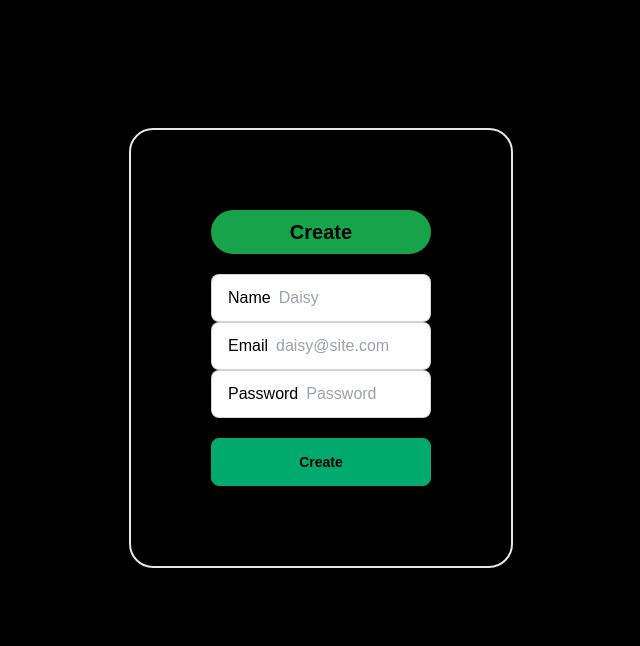
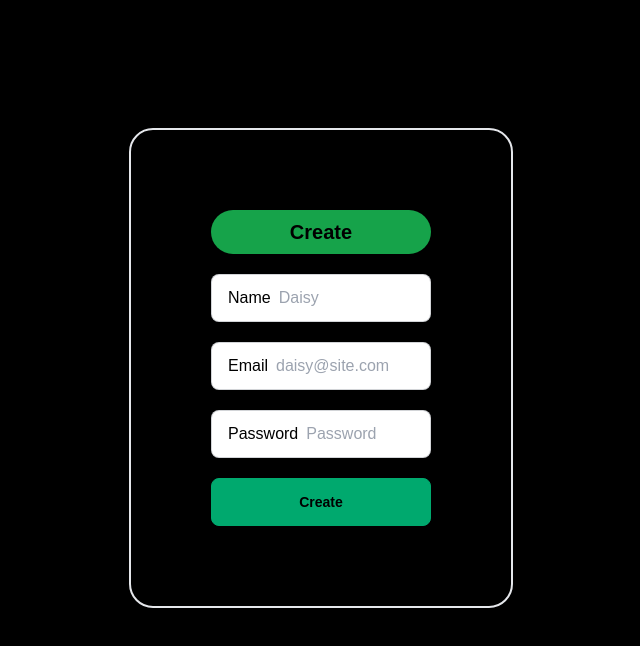
Before and after one commit to Shakib-Shajid/next_crud, a Next.js app: page /create in a window 1280 px wide. Shown: the top 646 px of the page, without its empty margins (319-959 px from the left). Built offline with nearby package versions, Linux system fonts and the light colour scheme.

Commit message:
create added in UI section

```diff
--- a/src/app/create/page.jsx
+++ b/src/app/create/page.jsx
@@ -1,3 +1,5 @@
+"use client"
+import axios from 'axios';
 import React from 'react';
 
 const page = () => {
@@ -10,15 +12,19 @@ const page = () => {
             email: event.target.email.value,
             password: event.target.password.value,
         }
+
+        axios.post('http://localhost:3000/create/api', newCreate)
+            .then(res => console.log(res))
+            .catch(error => console.log(error))
     }
 
 
     return (
         <div className='pt-32'>
-            <div className='w-[30%] mx-auto text-center space-y-5 border-2 p-20 rounded-3xl'>
+            <div className='w-[30%] mx-auto text-center border-2 p-20 space-y-5 rounded-3xl'>
                 <h3 className='text-xl font-bold text-black p-2 rounded-3xl bg-green-600'>Create</h3>
 
-                <form onSubmit={handleCreate} >
+                <form onSubmit={handleCreate} className='space-y-5'>
                     <label className="input input-bordered flex items-center gap-2 text-black">
                         Name
                         <input type="text" className="grow" placeholder="Daisy" name="name" />
@@ -31,9 +37,9 @@ const page = () => {
                         Password
                         <input type="password" className="grow" placeholder="Password" name="password" />
                     </label>
+                    <button className='btn w-full btn-success'>Create</button>
                 </form>
 
-                <button className='btn w-full btn-success'>Create</button>
             </div>
         </div>
     );
--- a/src/app/layout.js
+++ b/src/app/layout.js
@@ -1,5 +1,6 @@
 import localFont from "next/font/local";
 import "./globals.css";
+import AuthProvider from "@/services/AuthProvider";
 
 const geistSans = localFont({
   src: "./fonts/GeistVF.woff",
@@ -21,8 +22,11 @@ export default function RootLayout({ children }) {
   return (
     <html lang="en">
       <body
-        className={`${geistSans.variable} ${geistMono.variable} antialiased bg-black h-screen text-white`}>
+        className={`${geistSans.variable} ${geistMono.variable} antialiased bg-black h-screen text-white`}
+      >
+        <AuthProvider>
           {children}
+        </AuthProvider>
       </body>
     </html>
   );
--- a/src/app/update/page.jsx
+++ b/src/app/update/page.jsx
@@ -6,6 +6,7 @@ const page = () => {
             <div className='w-[30%] mx-auto text-center space-y-5 border-2 p-20 rounded-3xl'>
                 <h3 className='text-xl font-bold text-white p-2 rounded-3xl bg-info'>Update</h3>
 
+                <form className='space-y-5'>
                     <label className="input input-bordered flex items-center gap-2 text-black">
                         Name
                         <input type="text" className="grow" placeholder="Daisy" />
@@ -18,8 +19,9 @@ const page = () => {
                         Password
                         <input type="password" className="grow" placeholder="Password" />
                     </label>
+                    <button className='btn w-full btn-info'>Update</button>
+                </form>
 
-                <button className='btn w-full btn-info'>Update</button>
             </div>
         </div>
     );
--- /dev/null
+++ b/src/services/AuthProvider.jsx
@@ -0,0 +1,11 @@
+import React from 'react';
+
+const AuthProvider = ({children}) => {
+    return (
+        <div>
+            {children}
+        </div>
+    );
+};
+
+export default AuthProvider;
```
Lines whose indentation alone changed are shown as unchanged.
